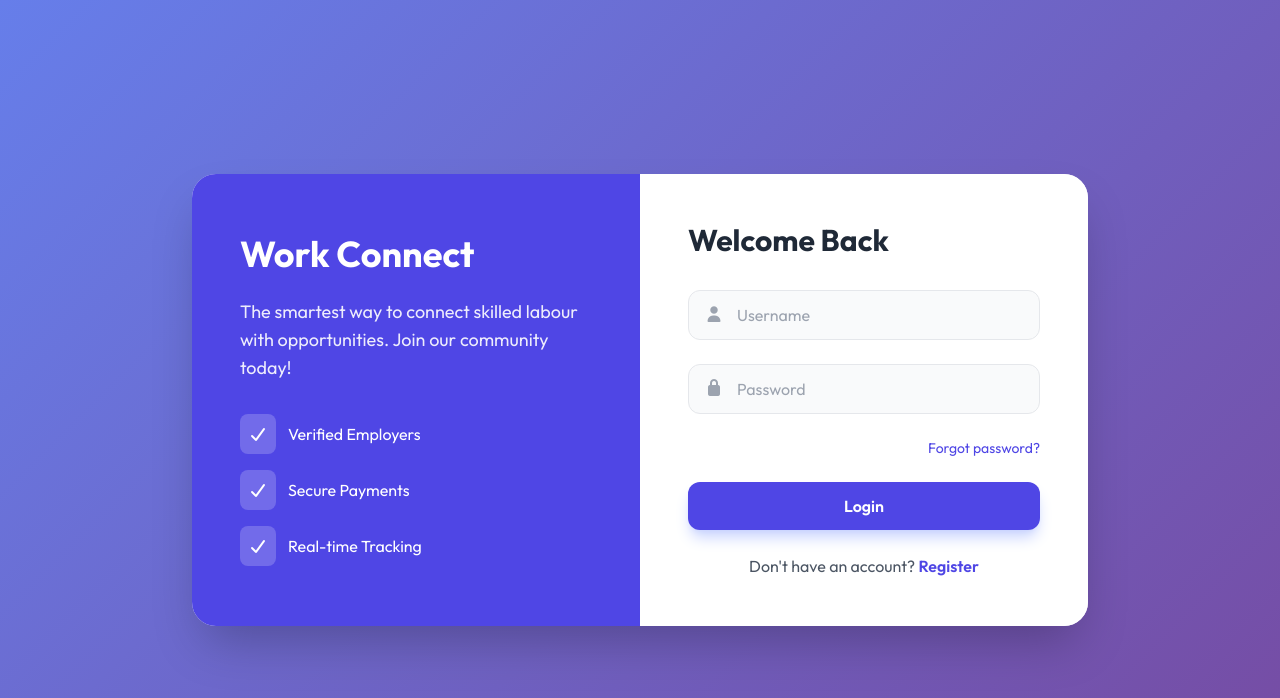
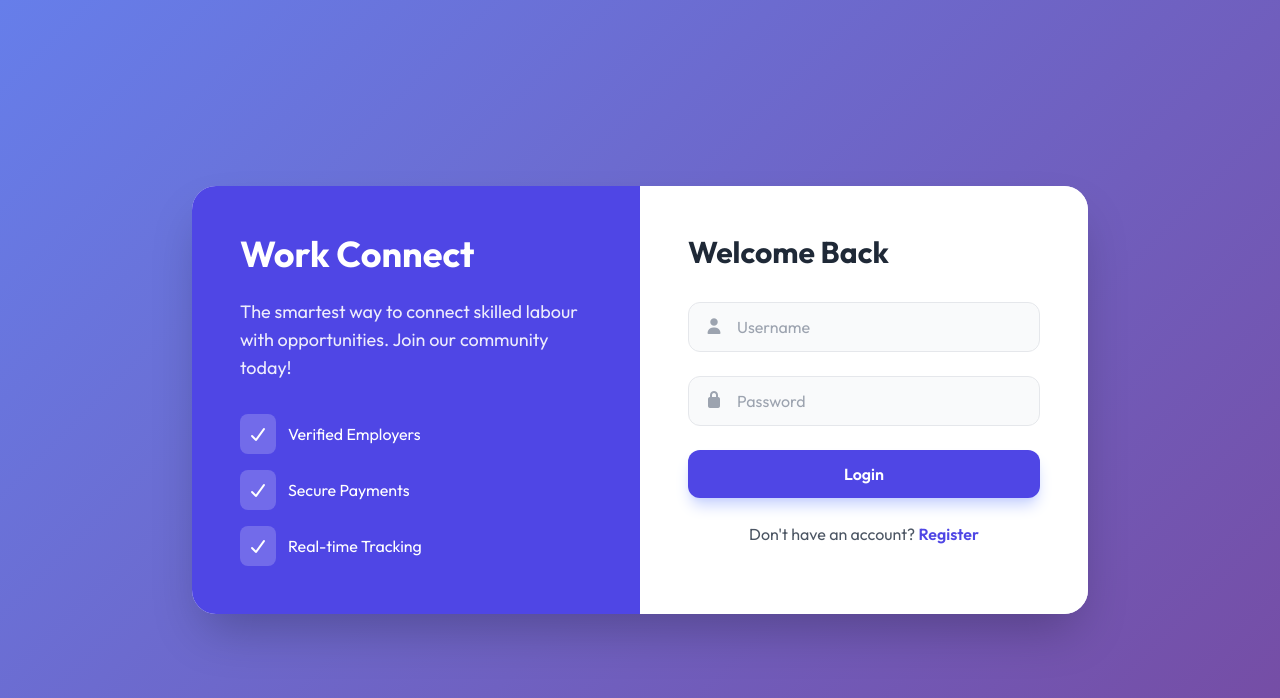
Before and after one commit to sanjanadotin/work_connect, a PHP site: page /login.php in a window 1280 px wide. Shown: the top 698 px of the page. Run offline with PHP 8.4, Linux system fonts and the light colour scheme; some libraries are stand-ins or nearby versions.

Commit message:
latest changes

```diff
--- a/login.php
+++ b/login.php
@@ -63,9 +63,9 @@ if (isset($_SESSION['user_id']) && isset($_SESSION['role'])) {
                         <i class="fas fa-lock absolute left-4 top-4 text-gray-400"></i>
                         <input type="password" name="password" placeholder="Password" required class="w-full pl-12 pr-4 py-3 bg-gray-50 border border-gray-200 rounded-xl focus:ring-2 focus:ring-indigo-500 outline-none transition-all">
                     </div>
-                    <div class="flex justify-end">
+                    <!-- <div class="flex justify-end">
                         <a href="#" class="text-sm text-indigo-600 hover:underline">Forgot password?</a>
-                    </div>
+                    </div> -->
                     <button type="submit" class="w-full bg-indigo-600 text-white py-3 rounded-xl font-semibold hover:bg-indigo-700 transition-colors shadow-lg shadow-indigo-200">Login</button>
                     <p class="text-center text-gray-600 mt-6">Don't have an account? <a href="javascript:void(0)" onclick="toggleForm()" class="text-indigo-600 font-semibold hover:underline">Register</a></p>
                 </form>
```
Also changed, not shown: 1 other file.
